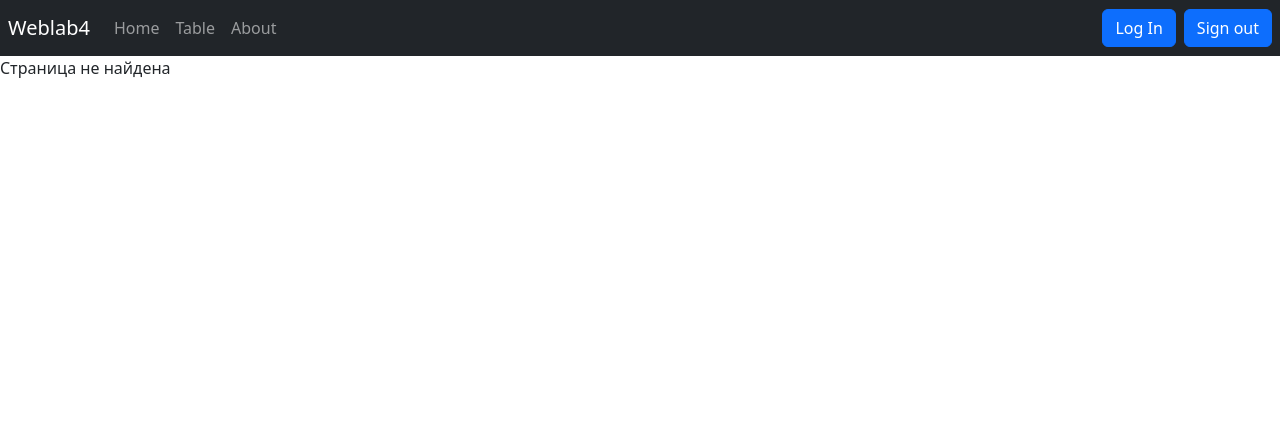
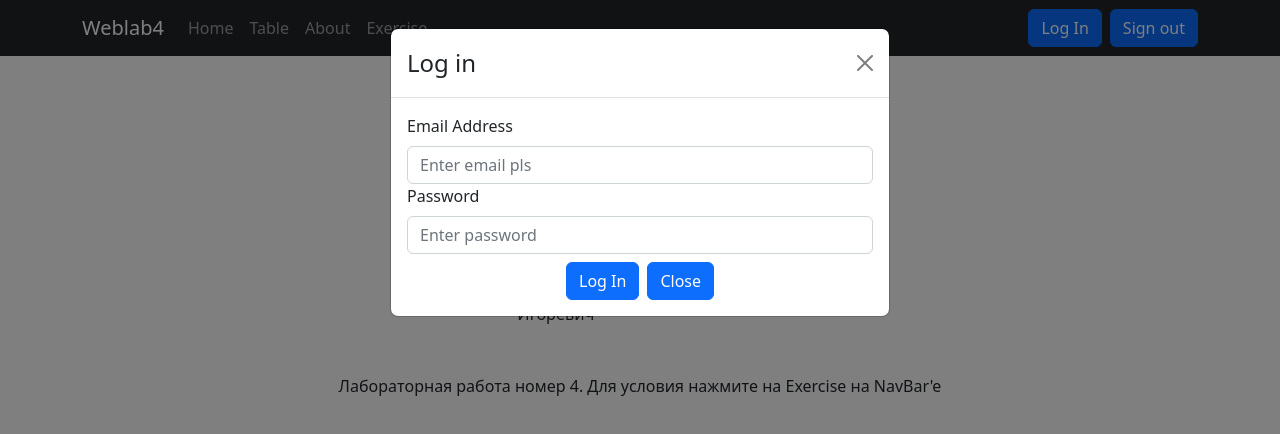
Before and after one commit to Olegshipu95/weblab4-spring-react, a React (Create React App) app in the folder frontend/: page /about in a window 1280 px wide. Both pictures are taken after a click on the button "Log In". Shown: the top 434 px of the page. Built offline with nearby package versions, Linux system fonts and the light colour scheme.

Commit message:
Make page About + hidden model for login in Navibar

```diff
--- a/frontend/package.json
+++ b/frontend/package.json
@@ -12,6 +12,7 @@
     "react-dom": "^18.2.0",
     "react-router-dom": "^6.4.5",
     "react-scripts": "5.0.1",
+    "styled-components": "^5.3.6",
     "web-vitals": "^2.1.4"
   },
   "scripts": {
--- /dev/null
+++ b/frontend/src/About/About.jsx
@@ -0,0 +1,26 @@
+import React from "react";
+import 'bootstrap/dist/css/bootstrap.min.css';
+import './about.css';
+import {Col, Container, Row} from "react-bootstrap";
+function About() {
+    return (
+        <>
+            <Container id="main-container" className="d-grid h-100">
+                <div className="text-center w-100">
+                    <img className="mt-5 mb-4 my-logo"
+                         src="/resources/img/avatar.jpeg"
+                         alt="my-logo" width={150} height={150}/>
+                </div>
+                <Row>
+                    <Col className="col-md-6 text-center">Шипулин Олег Игоревич</Col>
+                    <Col>Ису: 333955</Col>
+                </Row>
+                <Row>
+                    <Col className="mt-5">Лабораторная работа номер 4. Для условия нажмите на Exercise на NavBar'e</Col>
+                </Row>
+            </Container>
+        </>
+    )
+}
+
+export default About
--- /dev/null
+++ b/frontend/src/About/about.css
@@ -0,0 +1,4 @@
+.my-avatar{
+    width: 150px;
+    height: 150px;
+}
--- a/frontend/src/Header/Header.jsx
+++ /dev/null
@@ -1,19 +0,0 @@
-import React from "react";
-import 'bootstrap/dist/css/bootstrap.min.css';
-
-function Header() {
-    return (
-        <div className="header">
-            <div className="header_container">
-                <div className="logo">
-                    <img name="avatar" src="/resources/img/avatar.jpeg" alt="logo"/>
-                </div>
-                <div className="links">
-
-                </div>
-            </div>
-        </div>
-    )
-}
-
-export default Header
--- /dev/null
+++ b/frontend/src/Main/Main.jsx
@@ -0,0 +1 @@
+import React, {useEffect} from "react";
--- a/frontend/src/NaviBar/NaviBar.js
+++ b/frontend/src/NaviBar/NaviBar.js
@@ -1,10 +1,15 @@
-import React from "react";
-import {Navbar, Nav, Link, Button} from "react-bootstrap";
+import React, {useState} from "react";
+import {Navbar, Nav,  Button, Modal, Form, Container} from "react-bootstrap";
+import {Link} from "react-router-dom";
 
 export default function NaviBar() {
+    const [show, setShow] = useState(false)
+    const handleClose = () => setShow(false);
+    const handleShow = () => setShow(true);
     return (
         <>
             <Navbar collapseOnSelect expand="lg" bg="dark" variant="dark" className="p-2">
+                <Container>
                     <Navbar.Brand>Weblab4</Navbar.Brand>
                     <Navbar.Toggle aria-controls="responsive-navbar-nav"/>
                     <Navbar.Collapse id="responsive-navbar-nav" className="justify-content-between">
@@ -12,13 +17,36 @@ export default function NaviBar() {
                             <Nav.Link>Home</Nav.Link>
                             <Nav.Link>Table</Nav.Link>
                             <Nav.Link>About</Nav.Link>
+                            <Nav.Link>Exercise</Nav.Link>
                         </Nav>
                         <Nav>
-                        <Button variant="primary" className="me-2">Log In</Button>
+                            <Button variant="primary" className="me-2" onClick={handleShow}>Log In</Button>
                             <Button variant="primary">Sign out</Button>
                         </Nav>
                     </Navbar.Collapse>
+                </Container>
             </Navbar>
+            <Modal show={show} onHide={handleClose}>
+                <Modal.Header closeButton>
+                    <Modal.Title>Log in</Modal.Title>
+                </Modal.Header>
+                <Modal.Body>
+                    <Form>
+                        <Form.Group controlId="fromBasicEmail">
+                            <Form.Label>Email Address</Form.Label>
+                            <Form.Control type="email" placeholder="Enter email pls"/>
+                        </Form.Group>
+                        <Form.Group controlId="fromBasicPassword">
+                            <Form.Label>Password</Form.Label>
+                            <Form.Control type="Password" placeholder="Enter password"/>
+                        </Form.Group>
+                        <Container className="text-center w-100">
+                            <Button variant="primary" className="me-2 mt-2">Log In</Button>
+                            <Button variant="primary" className="mt-2" onClick={handleClose}>Close</Button>
+                        </Container>
+                    </Form>
+                </Modal.Body>
+            </Modal>
         </>
 
     )
```
Also changed, not shown: frontend/src/App.js (deleted, +0 -13 lines), frontend/src/index.jsx (+5 -3 lines), frontend/src/Header/header.scss (deleted), 1 other file (tests, documents, lock files or other folders). Lines whose indentation alone changed are shown as unchanged.
